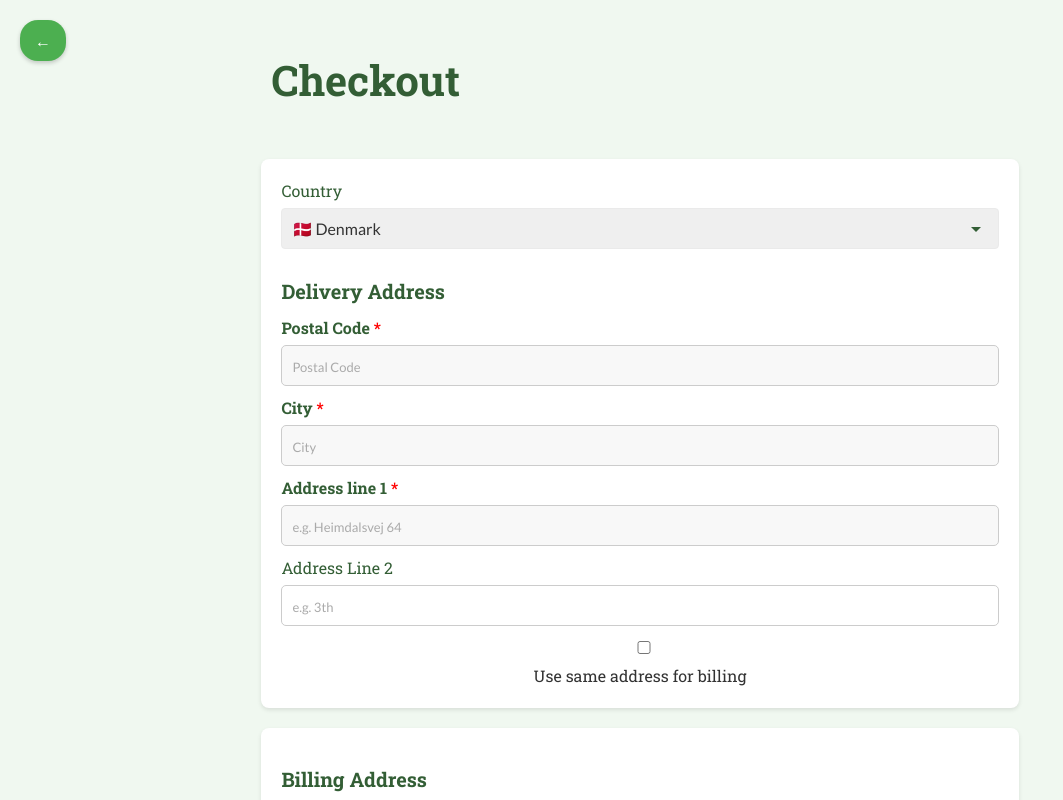
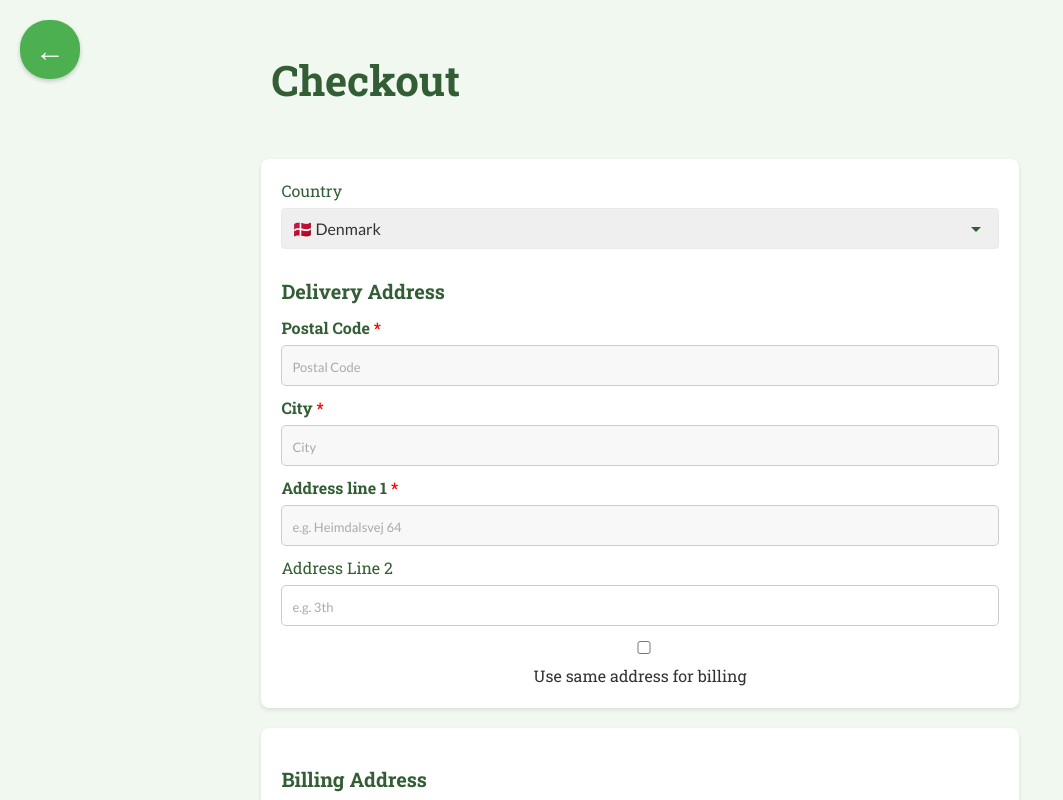
Before and after one commit to yukarasan/vita, a React (Vite) app: page /checkout in a window 1280 px wide. Shown: the top 800 px of the page, without its empty margins (0-1063 px from the left). Built offline with nearby package versions, Linux system fonts and the light colour scheme.

Commit message:
Larger back button

```diff
--- a/src/components/checkout/Checkout.css
+++ b/src/components/checkout/Checkout.css
@@ -57,7 +57,7 @@ input:focus {
   background-color: #4CAF50;
   color: white;
   border: none;
-  border-radius: 18px;
+  border-radius: 28px;
   font-size: 16px;
   font-family: 'Roboto Slab', sans-serif;
   box-shadow: 0 2px 4px rgba(0, 0, 0, 0.2);
@@ -75,3 +75,8 @@ input:focus {
   border-color: #335e35;
   box-shadow: 0 0 0 2px #f0f8f0;
 }
+
+.bold-arrow {
+  font-weight: bold;
+  font-size: 30px;
+}
--- a/src/components/checkout/Checkout.tsx
+++ b/src/components/checkout/Checkout.tsx
@@ -83,7 +83,7 @@ const Checkout: React.FC<CheckoutProps> = ({
     <>
       <div className="checkout-container">
         <button onClick={() => navigate(-1)} className="back-button">
-          &#x2190;
+          <span className="bold-arrow">&#x2190;</span>
         </button>
 
         <form onSubmit={handleSubmitOrder} ref={formRef} noValidate className={attemptedSubmit ? "form-attempted-submit" : ""}>
```
